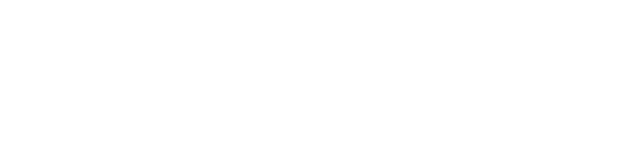
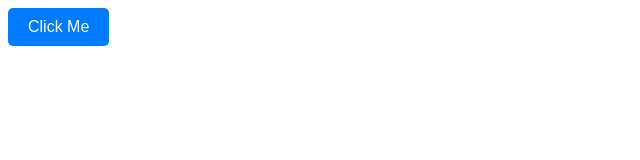
Before and after one commit to acciojob/confirm-and-alert-Rohini4520, a website: page main.html in a window 1280 px wide. Shown: the whole page, without its empty margins (0-640 px from the left). Drawn offline with Linux system fonts and the light colour scheme.

Commit message:
created a submission

```diff
--- a/main.html
+++ b/main.html
@@ -8,7 +8,9 @@
 
 <body>
 	<!-- the entire body must be written by student -->
+	  <button id="proceedButton">Click Me</button>
     <script type="text/javascript" src="./script.js">
+
 </script>
 
 </body>
--- a/script.js
+++ b/script.js
@@ -1 +1,15 @@
 //your JS code here. If required.
+// Get the button element
+const button = document.getElementById("proceedButton");
+
+// Add a click event listener to the button
+button.addEventListener("click", () => {
+    // Show the confirmation dialog
+    if (confirm("Do you want to proceed?")) {
+        // If OK is clicked
+        alert("You clicked OK. Proceeding...");
+    } else {
+        // If Cancel is clicked
+        alert("You clicked Cancel. Exiting...");
+    }
+});
--- a/styles.css
+++ b/styles.css
@@ -1 +1,16 @@
 /*  your css code here. If applicable */
+/* Basic styles for the button */
+#proceedButton {
+    padding: 10px 20px;
+    font-size: 16px;
+    color: white;
+    background-color: #007bff;
+    border: none;
+    border-radius: 5px;
+    cursor: pointer;
+    transition: background-color 0.3s ease;
+}
+
+#proceedButton:hover {
+    background-color: #0056b3;
+}
```
